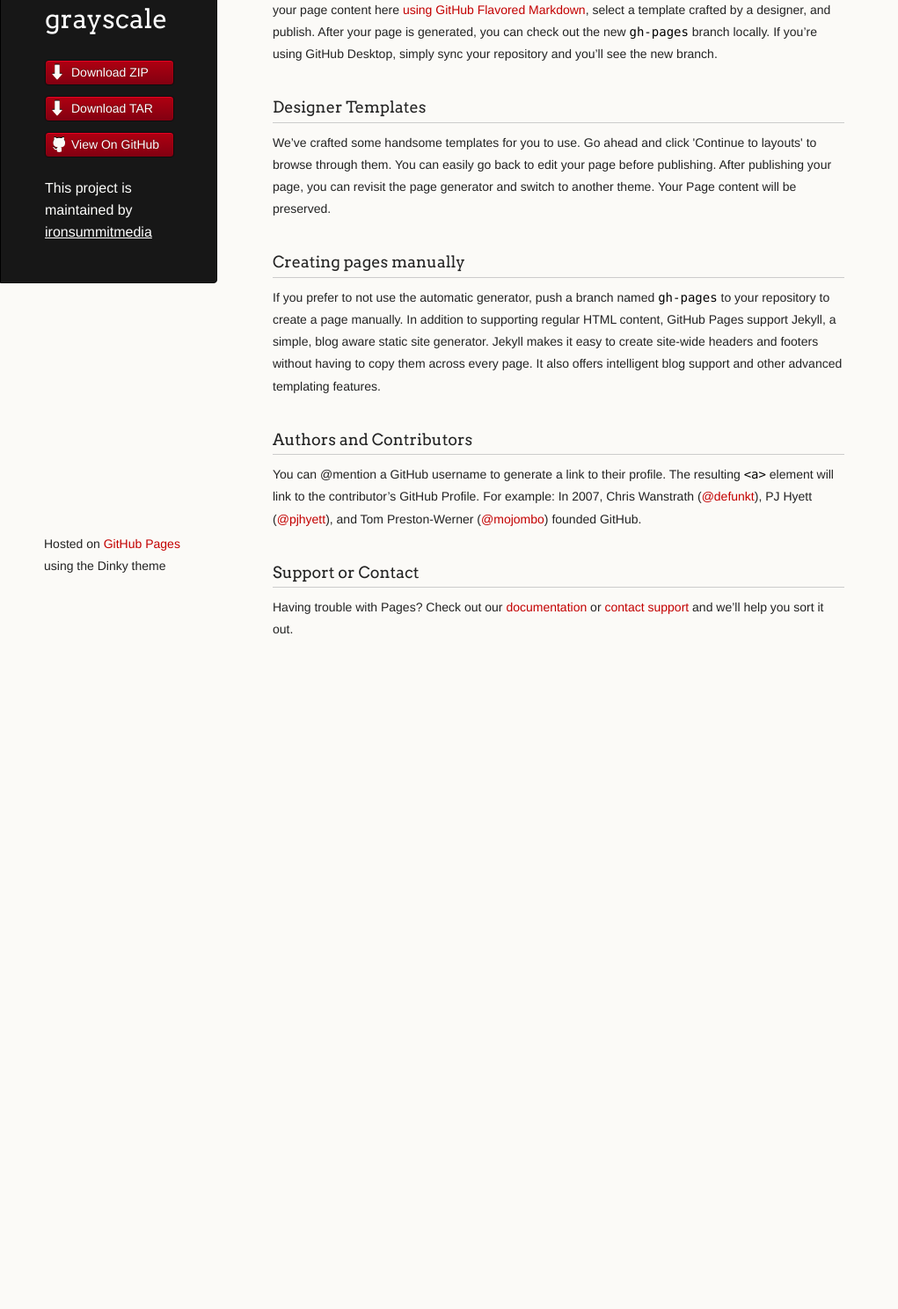
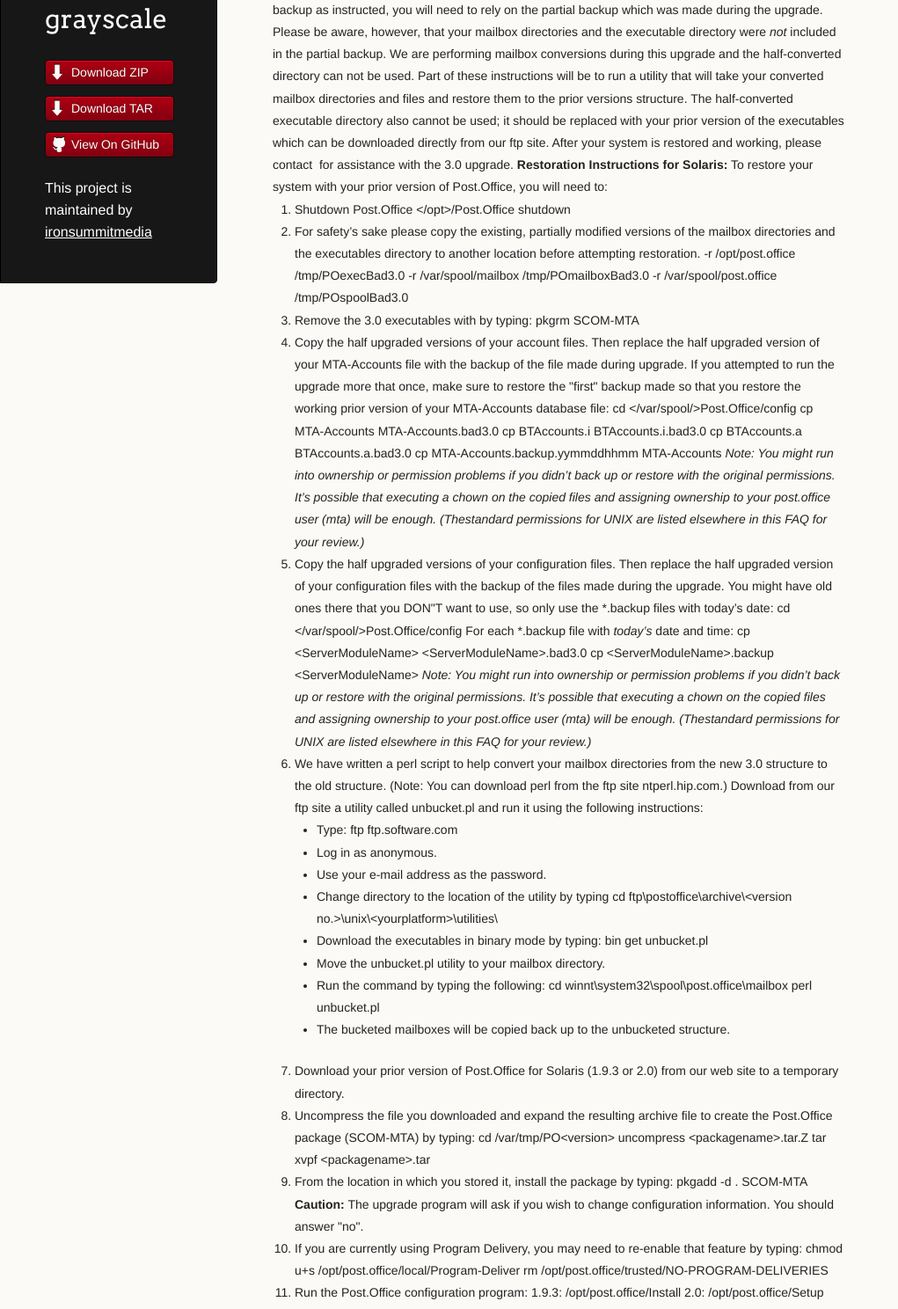
Before and after one commit to DavidSHadden/startbootstrap-grayscale, a plain HTML site: page index.html in a window 1280 px wide. Shown: the part 112-1600 px from the top of the page at 88% size, without its empty margins (0-1021 px from the left). Before the commit the page ends 913 px from the top, so only its background shows below. Drawn offline with Linux system fonts and the light colour scheme.

Commit message:
Update index.html

```diff
--- a/index.html
+++ b/index.html
@@ -30,33 +30,84 @@
 
       </header>
       <section>
-        <h3>
-<a id="welcome-to-github-pages" class="anchor" href="#welcome-to-github-pages" aria-hidden="true"><span aria-hidden="true" class="octicon octicon-link"></span></a>Welcome to GitHub Pages.</h3>
+       <em><strong>1.9.3, 2.0, 3.0 Only - UNIX Only - What should I do if I was unable to upgrade </strong><strong>successfully to version 3.0 and I don’t have a standard, full system backup, just the </strong><strong>backup made during the upgrade?</strong></em>
 
-<p>This automatic page generator is the easiest way to create beautiful pages for all of your projects. Author your page content here <a href="https://guides.github.com/features/mastering-markdown/">using GitHub Flavored Markdown</a>, select a template crafted by a designer, and publish. After your page is generated, you can check out the new <code>gh-pages</code> branch locally. If you’re using GitHub Desktop, simply sync your repository and you’ll see the new branch.</p>
+You should have made a complete backup of your Post.Office system before upgrading (as instructed in the README.TXT and RELNOTES.TXT files). If you did not make a standard, full system backup as instructed, you will need to rely on the partial backup which was made during the upgrade.
 
-<h3>
-<a id="designer-templates" class="anchor" href="#designer-templates" aria-hidden="true"><span aria-hidden="true" class="octicon octicon-link"></span></a>Designer Templates</h3>
+Please be aware, however, that your mailbox directories and the executable directory were <em>not</em> included in the partial backup. We are performing mailbox conversions during this upgrade and the half-converted directory can not be used. Part of these instructions will be to run a utility that will take your converted mailbox directories and files and restore them to the prior versions structure. The half-converted executable directory also cannot be used; it should be replaced with your prior version of the executables which can be downloaded directly from our ftp site.
 
-<p>We’ve crafted some handsome templates for you to use. Go ahead and click 'Continue to layouts' to browse through them. You can easily go back to edit your page before publishing. After publishing your page, you can revisit the page generator and switch to another theme. Your Page content will be preserved.</p>
+After your system is restored and working, please contact  for assistance with the 3.0 upgrade.
 
-<h3>
-<a id="creating-pages-manually" class="anchor" href="#creating-pages-manually" aria-hidden="true"><span aria-hidden="true" class="octicon octicon-link"></span></a>Creating pages manually</h3>
+<strong>Restoration Instructions for Solaris</strong><strong>:</strong>
 
-<p>If you prefer to not use the automatic generator, push a branch named <code>gh-pages</code> to your repository to create a page manually. In addition to supporting regular HTML content, GitHub Pages support Jekyll, a simple, blog aware static site generator. Jekyll makes it easy to create site-wide headers and footers without having to copy them across every page. It also offers intelligent blog support and other advanced templating features.</p>
+To restore your system with your prior version of Post.Office, you will need to:
+<ol>
+ 	<li>Shutdown Post.Office
+&lt;/opt&gt;/Post.Office shutdown</li>
+ 	<li>For safety’s sake please copy the existing, partially modified versions of the mailbox directories and the executables directory to another location before attempting restoration.
+-r /opt/post.office /tmp/POexecBad3.0
+-r /var/spool/mailbox /tmp/POmailboxBad3.0
+-r /var/spool/post.office /tmp/POspoolBad3.0</li>
+ 	<li>Remove the 3.0 executables with by typing: pkgrm SCOM-MTA</li>
+ 	<li>Copy the half upgraded versions of your account files. Then replace the half upgraded version of your MTA-Accounts file with the backup of the file made during upgrade. If you attempted to run the upgrade more that once, make sure to restore the "first" backup made so that you restore the working prior version of your MTA-Accounts database file:
 
-<h3>
-<a id="authors-and-contributors" class="anchor" href="#authors-and-contributors" aria-hidden="true"><span aria-hidden="true" class="octicon octicon-link"></span></a>Authors and Contributors</h3>
+cd &lt;/var/spool/&gt;Post.Office/config
 
-<p>You can @mention a GitHub username to generate a link to their profile. The resulting <code>&lt;a&gt;</code> element will link to the contributor’s GitHub Profile. For example: In 2007, Chris Wanstrath (<a href="https://github.com/defunkt" class="user-mention">@defunkt</a>), PJ Hyett (<a href="https://github.com/pjhyett" class="user-mention">@pjhyett</a>), and Tom Preston-Werner (<a href="https://github.com/mojombo" class="user-mention">@mojombo</a>) founded GitHub.</p>
+cp MTA-Accounts MTA-Accounts.bad3.0
+cp BTAccounts.i BTAccounts.i.bad3.0
+cp BTAccounts.a BTAccounts.a.bad3.0
+cp MTA-Accounts.backup.yymmddhhmm MTA-Accounts
 
-<h3>
-<a id="support-or-contact" class="anchor" href="#support-or-contact" aria-hidden="true"><span aria-hidden="true" class="octicon octicon-link"></span></a>Support or Contact</h3>
+<em>Note: You might run into ownership or permission problems if you didn’t back up or </em><em>restore with the original permissions. It’s possible that executing a </em><em>chown</em><em> on the copied </em><em>files and assigning ownership to your post.office user (mta) will be enough. (The</em><em>standard permissions for UNIX are listed elsewhere in this FAQ for your review.)</em></li>
+ 	<li>Copy the half upgraded versions of your configuration files. Then replace the half upgraded version of your configuration files with the backup of the files made during the upgrade. You might have old ones there that you DON"T want to use, so only use the *.backup files with today’s date:
 
-<p>Having trouble with Pages? Check out our <a href="https://help.github.com/pages">documentation</a> or <a href="https://github.com/contact">contact support</a> and we’ll help you sort it out.</p>
-      </section>
+cd &lt;/var/spool/&gt;Post.Office/config
+
+For each *.backup file with <em>today’s</em> date and time:
+
+cp &lt;ServerModuleName&gt; &lt;ServerModuleName&gt;.bad3.0
+cp &lt;ServerModuleName&gt;.backup &lt;ServerModuleName&gt;
+
+<em>Note: You might run into ownership or permission problems if you didn’t back up or </em><em>restore with the original permissions. It’s possible that executing a </em><em>chown</em><em> on the copied </em><em>files and assigning ownership to your post.office user (mta) will be enough. (The</em><em>standard permissions for UNIX are listed elsewhere in this FAQ for your review.)</em></li>
+ 	<li>We have written a perl script to help convert your mailbox directories from the new 3.0 structure to the old structure. (Note: You can download perl from the ftp site ntperl.hip.com.) Download from our ftp site a utility called unbucket.pl and run it using the following instructions:
+<ul>
+ 	<li>Type: ftp ftp.software.com</li>
+ 	<li>Log in as anonymous.</li>
+ 	<li>Use your e-mail address as the password.</li>
+ 	<li>Change directory to the location of the utility by typing
+cd ftp\postoffice\archive\&lt;version no.&gt;\unix\&lt;yourplatform&gt;\utilities\</li>
+ 	<li>Download the executables in binary mode by typing:
+bin
+get unbucket.pl</li>
+ 	<li>Move the unbucket.pl utility to your mailbox directory.</li>
+ 	<li>Run the command by typing the following:
+cd winnt\system32\spool\post.office\mailbox
+perl unbucket.pl</li>
+ 	<li>The bucketed mailboxes will be copied back up to the unbucketed structure.</li>
+</ul>
+</li>
+ 	<li>Download your prior version of Post.Office for Solaris (1.9.3 or 2.0) from our web site to a temporary directory.</li>
+ 	<li>Uncompress the file you downloaded and expand the resulting archive file to create the Post.Office package (SCOM-MTA) by typing:
+
+cd /var/tmp/PO&lt;version&gt;
+uncompress &lt;packagename&gt;.tar.Z
+tar xvpf &lt;packagename&gt;.tar</li>
+ 	<li>From the location in which you stored it, install the package by typing:
+pkgadd -d . SCOM-MTA
+
+<strong>Caution:</strong> The upgrade program will ask if you wish to change configuration information. You should answer "no".</li>
+ 	<li>If you are currently using Program Delivery, you may need to re-enable that feature by typing:
+chmod u+s /opt/post.office/local/Program-Deliver
+rm /opt/post.office/trusted/NO-PROGRAM-DELIVERIES</li>
+ 	<li>Run the Post.Office configuration program:
+1.9.3: /opt/post.office/Install
+2.0: /opt/post.office/Setup</li>
+</ol>
+This will restore your account information and upgrade your executables back to your prior version of Post.Office.
+
+After your system is restored and working, please contact . We will evaluate your problem and then assist you with the 3.0 upgrade. </section>
       <footer>
-        <p><small>Hosted on <a href="https://pages.github.com">GitHub Pages</a> using the Dinky theme</small></p>
+
       </footer>
     </div>
     <!--[if !IE]><script>fixScale(document);</script><![endif]-->
```
